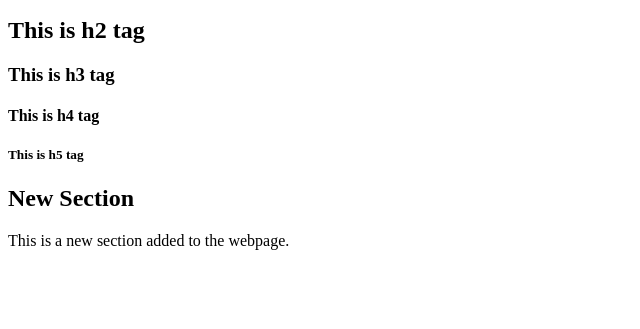
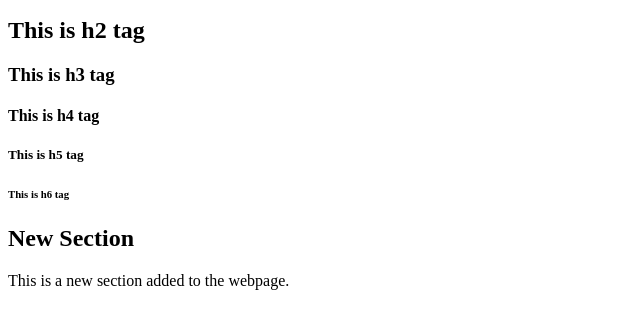
Before and after one commit to preethikavitha/githubwalmart, a plain HTML site: page index.html in a window 1280 px wide. Shown: the part 101-430 px from the top of the page, without its empty margins (0-640 px from the left). Drawn offline with Linux system fonts and the light colour scheme.

Commit message:
Add content commit6

```diff
--- a/index.html
+++ b/index.html
@@ -27,6 +27,7 @@
 
 <h4> This is h4 tag</h4>
 <h5>This is h5 tag</h5>
+<h6>This is h6 tag</h6>
 
 <div>
 
```
